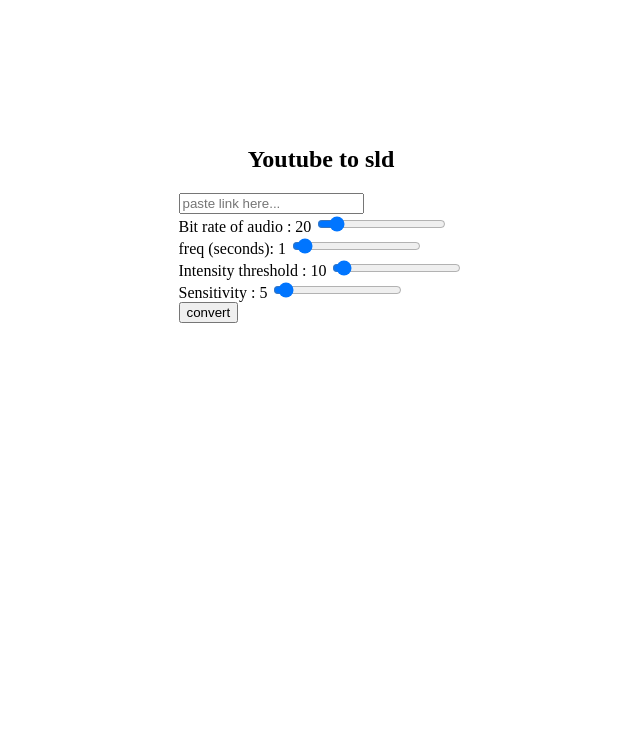
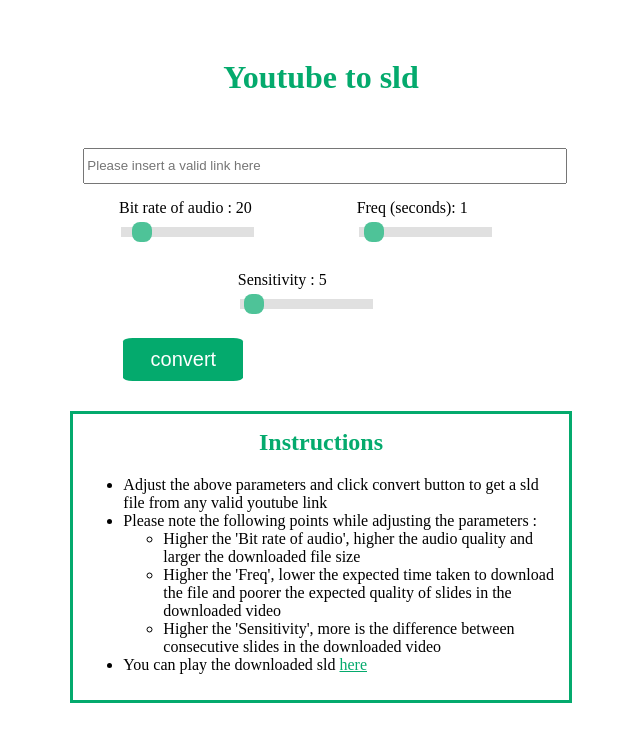
Before and after one commit to Ramanathi/converter, a Django app: page /mp42sld/ in a window 1280 px wide. Shown: the top 742 px of the page, without its empty margins (319-959 px from the left). Run offline with Django 3.2, Linux system fonts and the light colour scheme; some libraries are stand-ins or nearby versions.

Commit message:
updated UI

```diff
--- a/mp42sld/forms.py
+++ b/mp42sld/forms.py
@@ -5,4 +5,4 @@
     bitrate = forms.DecimalField(min_value=10, max_value=110)
     freq = forms.DecimalField(min_value=0.1, max_value=20)
     sensitivity = forms.DecimalField(min_value=1, max_value=100)
-    intensity = forms.DecimalField(min_value=1, max_value=255)
+    # intensity = forms.DecimalField(min_value=1, max_value=255)
--- a/mp42sld/static/css/home.css
+++ b/mp42sld/static/css/home.css
@@ -1,6 +1,6 @@
 .top {
     /* align-content: center; */
-    margin: 10%;
+    margin: 3%;
     /* max-width: fit-content; */
     align-items: center;
     display: flex;
@@ -10,9 +10,127 @@
 
 .heading {
     text-align: center;
+    color: #04AA6D;
+}
+
+.convert_input{
+  width: 100%;
+  height: 30px;
+  margin-top: 30px;
+}
+
+.options{
+  display: flex;
+  flex-flow: row wrap;
+  flex-grow: 1;
+  position: relative;
+  /* left: 40px; */
+  justify-content: space-around;
+
+}
+
+.option{
+  width: 35% ;
+  min-width: fit-content;
+  margin: 15px;
+}
+.slider {
+  -webkit-appearance: none;
+  width: 80%;
+  height: 10px;
+  background: #d3d3d3;
+  outline: none;
+  opacity: 0.7;
+  -webkit-transition: .2s;
+  transition: opacity .2s;
+  margin-top: 10px;
+}
+
+.slider:hover {
+  opacity: 1;
+}
+
+.slider::-webkit-slider-thumb {
+  -webkit-appearance: none;
+  appearance: none;
+  width: 20px;
+  height: 20px;
+  background: #04AA6D;
+  cursor: pointer;
+  border-radius: 40%;
+}
+
+.slider::-moz-range-thumb {
+  width: 25px;
+  height: 25px;
+  background: #04AA6D;
+  cursor: pointer;
+}
+
+.button {
+  position: relative;
+  background-color: #04AA6D;
+  border: none;
+  font-size: 20px;
+  color: #FFFFFF;
+  padding: 10px;
+  width: 120px;
+  text-align: center;
+  -webkit-transition-duration: 0.4s;
+  transition-duration: 0.4s;
+  text-decoration: none;
+  overflow: hidden;
+  cursor: pointer;
+  border-radius: 8%;
+  margin: 10px;
+  left: 30px;
+}
+
+.button span {
+  cursor: pointer;
+  display: inline-block;
+  position: relative;
+  transition: 0.5s;
+}
+
+.button span:after {
+  content: '\00bb';
+  position: absolute;
+  opacity: 0;
+  top: 0;
+  right: -20px;
+  transition: 0.5s;
+}
+
+.button:hover span {
+  padding-right: 25px;
+}
+
+.button:hover span:after {
+  opacity: 1;
+  right: 0;
 }
 
 
+.button:after {
+  content: "";
+  background: #90EE90;
+  display: block;
+  position: absolute;
+  padding-top: 300%;
+  padding-left: 350%;
+  margin-left: -20px!important;
+  margin-top: -120%;
+  opacity: 0;
+  transition: all 0.8s
+}
+
+.button:active:after {
+  padding: 0;
+  margin: 0;
+  opacity: 1;
+  transition: 0s
+}
 
 .loading:after {
     overflow: hidden;
@@ -86,3 +204,13 @@
 background: #3aac5d;
 color: white
 }
+
+.instructions{
+  width: 40%;
+  margin-top: 20px;
+  border: #04AA6D;
+  /* border-radius: 2%; */
+  border-style: solid;
+  padding: 10px;
+
+}
--- a/mp42sld/static/js/home.js
+++ b/mp42sld/static/js/home.js
@@ -5,6 +5,6 @@
 const convert = document.getElementById("convert")
 const progress = document.getElementById("progress")
 convert.addEventListener("click",async function(){
-    await sleep(1000); // this is used to ensure if link is pasted, if not page refreshes before showing the progress
+    await sleep(2000); // this is used to ensure if link is pasted, if not page refreshes before showing the progress
     progress.style.display="block";
 });
--- a/mp42sld/templates/mp42sld/home.html
+++ b/mp42sld/templates/mp42sld/home.html
@@ -14,13 +14,15 @@
   <main>
     <div class="top">
       {% block content %}
-      <h2 class="heading">Youtube to sld</h2>
-      <form method="post" id="form1" >
+      <h1 class="heading">Youtube to sld</h1>
+      <form method="post" id="form1" style="width: 40%;">
         {% csrf_token %}
-        <input id="link" type="text" name="link" placeholder="paste link here...">
+        <input id="link" class="convert_input" type="text" name="link" placeholder="Please insert a valid link here">
+        <div class = "options">
           <div class = "option">
             <label>Bit rate of audio : </label> <span id="br">20</span>
-          <input type="range" min="10" max="110" value="20" id = "br_slider" name="bitrate" >
+            <br>
+            <input type="range" class="slider"  min="10" max="110" value="20" id = "br_slider" name="bitrate" >
             <script>
               $(document).on('input', '#br_slider', function() {
                   $('#br').html( $(this).val() );
@@ -28,47 +30,51 @@
             </script>
           </div>
           <div class = "option">
-          <label>freq (seconds): </label> <span id="freq">1</span>
-          <input type="range" min="0.1" max="20" value="1" id = "freq_slider" name="freq" step="0.1" >
+            <label>Freq (seconds): </label> <span id="freq">1</span>
+            <br>
+            <input type="range" class="slider" min="0.1" max="20" value="1" id = "freq_slider" name="freq" step="0.1" >
             <script>
               $(document).on('input', '#freq_slider', function() {
                   $('#freq').html( $(this).val() );
               });
             </script>
           </div>
-        <div class = "option">
+          <!-- <div class = "option">
             <label>Intensity threshold : </label> <span id="intensity">10</span>
-          <input type="range" min="1" max="255" value="10" id = "intensity_slider" name="intensity" >
+            <br>
+            <input type="range" class="slider" min="1" max="255" value="10" id = "intensity_slider" name="intensity" >
             <script>
               $(document).on('input', '#intensity_slider', function() {
                   $('#intensity').html( $(this).val() );
               });
             </script>
-        </div>
+          </div> -->
           <div class = "option">
             <label>Sensitivity : </label> <span id="sensitivity">5</span>
-          <input type="range" min="1" max="100" value="5" id = "sensitivity_slider" name="sensitivity" >
+            <br>
+            <input type="range" class="slider"  min="1" max="100" value="5" id = "sensitivity_slider" name="sensitivity" >
             <script>
               $(document).on('input', '#sensitivity_slider', function() {
                   $('#sensitivity').html( $(this).val() );
               });
             </script>
           </div>
+        </div>
         <!-- {{ form }} -->
-        <button id = "convert" value="submit" type="submit" >convert</button>
+        <button id = "convert" class="button" value="submit" type="submit" ><span>convert</span></button>
 
 
       </form>
 
 
-      <div  id="progress" style = "display:none ;">
+      <div  id="progress" style = "display:none ; font-size: 20px;">
         <style>
           .loading::after {
             display: inline-block;
             animation: dotty steps(1,end) 1s infinite;
             content: '';
             width: 100px;
-            margin: 20px;
+            margin: 0px;
           }
 
           @keyframes dotty {
@@ -81,6 +87,20 @@
         </style>
         <div class="loading">Processing</div>
       </div>
+      <div class="instructions" >
+        <h2 class="heading" style="margin-top: 5px;">Instructions</h2>
+        <ul>
+          <li>Adjust the above parameters and click convert button to get a sld file from any valid youtube link</li>
+          <li>Please note the following points while adjusting the parameters :</li>
+          <ul style="list-style-type:circle; list-style: #04AA6D;">
+            <li>Higher the 'Bit rate of audio', higher the audio quality and larger the downloaded file size  </li>
+            <li>Higher the 'Freq', lower the expected time taken to download the file and poorer the expected quality of slides in the downloaded video</li>
+            <!-- <li>Higher the 'Intensity threshold', more is the difference between consecutive slides</li> -->
+            <li>Higher the 'Sensitivity', more is the difference between consecutive slides in the downloaded video</li>
+          </ul>
+          <li>You can play the downloaded sld <a style="color: #04AA6D;" href="slidecast.github.io">here</a></li>
+        </ul>
+      </div>
 
     </div>
     {% endblock %}
--- a/mp42sld/views.py
+++ b/mp42sld/views.py
@@ -94,6 +94,7 @@
 
     while True:
         # read frame
+        # t1 = time.time()
         ret, frame = cap.read()
         s+=freq
 
@@ -108,8 +109,6 @@
         if remove:
             shape = frame.shape
             remove = False
-
-        if s==0:
             prev_frame = frame
 
         isSF = isSameFrame(frame,prev_frame,s)
@@ -119,12 +118,14 @@
             key_actions.append([s, "RIGHT"])
 
         prev_frame = frame
-
         count += freq*fps # i.e.this advances freq seconds
         cap.set(1, count)
 
+
         if cv2.waitKey(30)&0xFF == ord('q'):
             break
+        # tf = time.time()
+        # print("while",tf-t1)
 
     # release VideoCapture
     cap.release()
@@ -172,17 +173,17 @@
 def index(request):
     if request.method == 'POST':
         form = linkform(request.POST)
+        # print(form)
 
         if form.is_valid():
             video_id = get_yt_link(form.cleaned_data.get('link'))
             bitrate = str(form.cleaned_data.get('bitrate'))+"k"
-            print("can")
             global intensity_threshold,freq,sensitivity
-            intensity_threshold = form.cleaned_data.get('intensity')
+            # intensity_threshold = form.cleaned_data.get('intensity')
             freq = float(form.cleaned_data.get('freq'))
             sensitivity = form.cleaned_data.get('sensitivity')
             print(intensity_threshold,freq,sensitivity)
-            print("can you see?")
+            # print("can you see?")
 
             audio(video_id, bitrate)
             # bestaudio = video.getbestaudio()
```
Also changed, not shown: 4 other files. Lines whose indentation alone changed are shown as unchanged.
